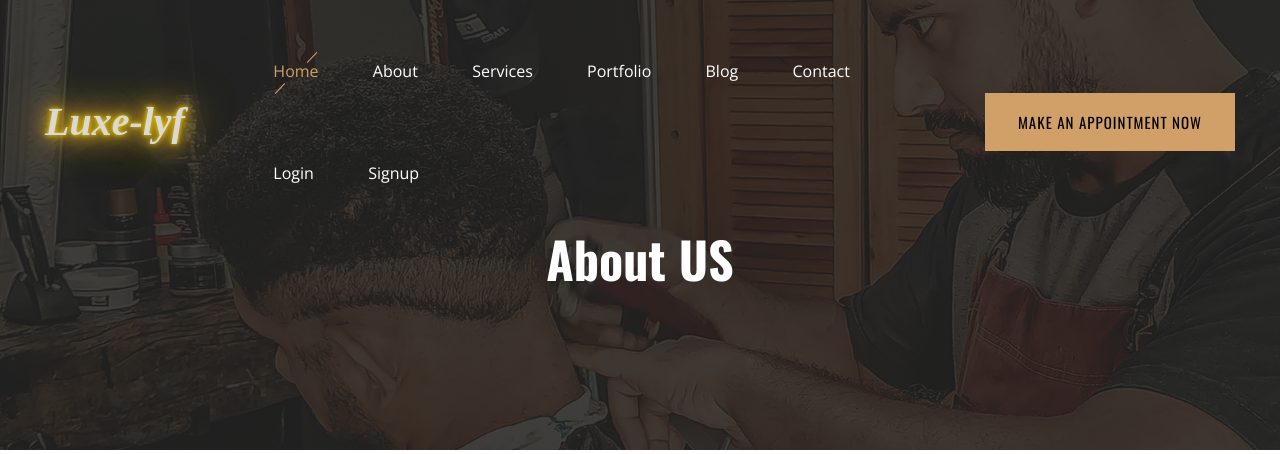
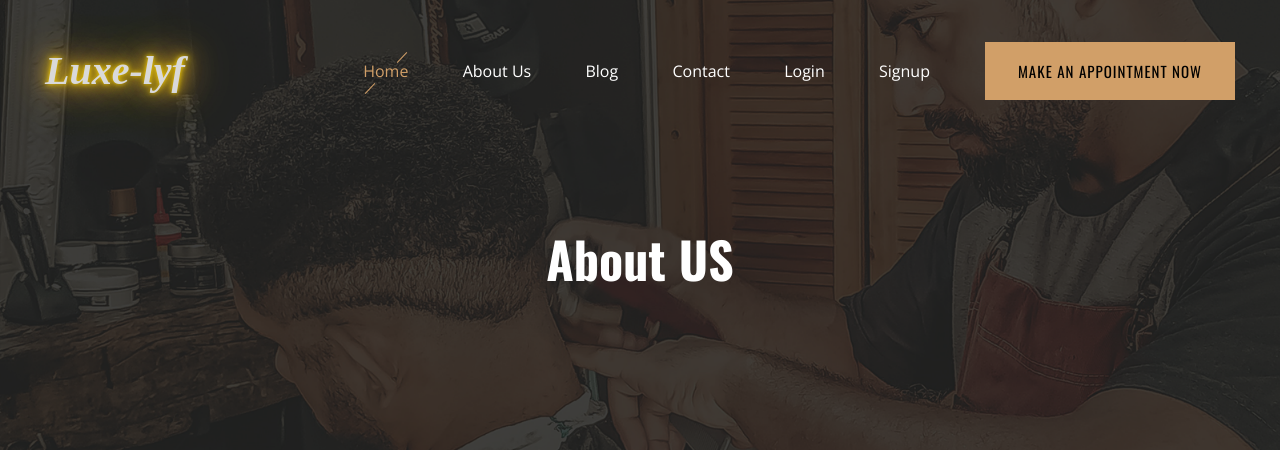
Before and after one commit to cozyrosy/luxelyf-salon, a Django app: page /about/ in a window 1280 px wide. Shown: the top 454 px of the page. Run offline with Django 5.2, Linux system fonts and the light colour scheme; style sheets or scripts are compiled from the project's sources; some libraries are stand-ins or nearby versions; some web fonts are replaced.

Commit message:
Updated the navigation bar.

```diff
--- a/templates/base.html
+++ b/templates/base.html
@@ -87,9 +87,14 @@
                                     <nav>
                                         <ul id="navigation">
                                             <li class="active"><a href="{% url 'index' %}">Home</a></li>
-                                            <li><a href="{% url 'about' %}">About</a></li>
-                                            <li><a href="{% url 'services' %}">Services</a></li>
-                                            <li><a href="{% url 'portfolio' %}">Portfolio</a></li>
+
+                                            <li><a href="#">About Us</a>
+                                                <ul class="submenu">
+                                                    <li><a href="{% url 'about' %}">About</a></li>
+                                                    <li><a href="{% url 'services' %}">Services</a></li>
+                                                    <li><a href="{% url 'portfolio' %}">Portfolio</a></li>
+                                                </ul>
+                                            </li>
                                             <li><a href="{% url 'blogs' %}">Blog</a></li>
                                             <li><a href="{% url 'contact' %}">Contact</a></li>
                                             {% if user.is_authenticated %}
```
Also changed, not shown: db.sqlite3.
